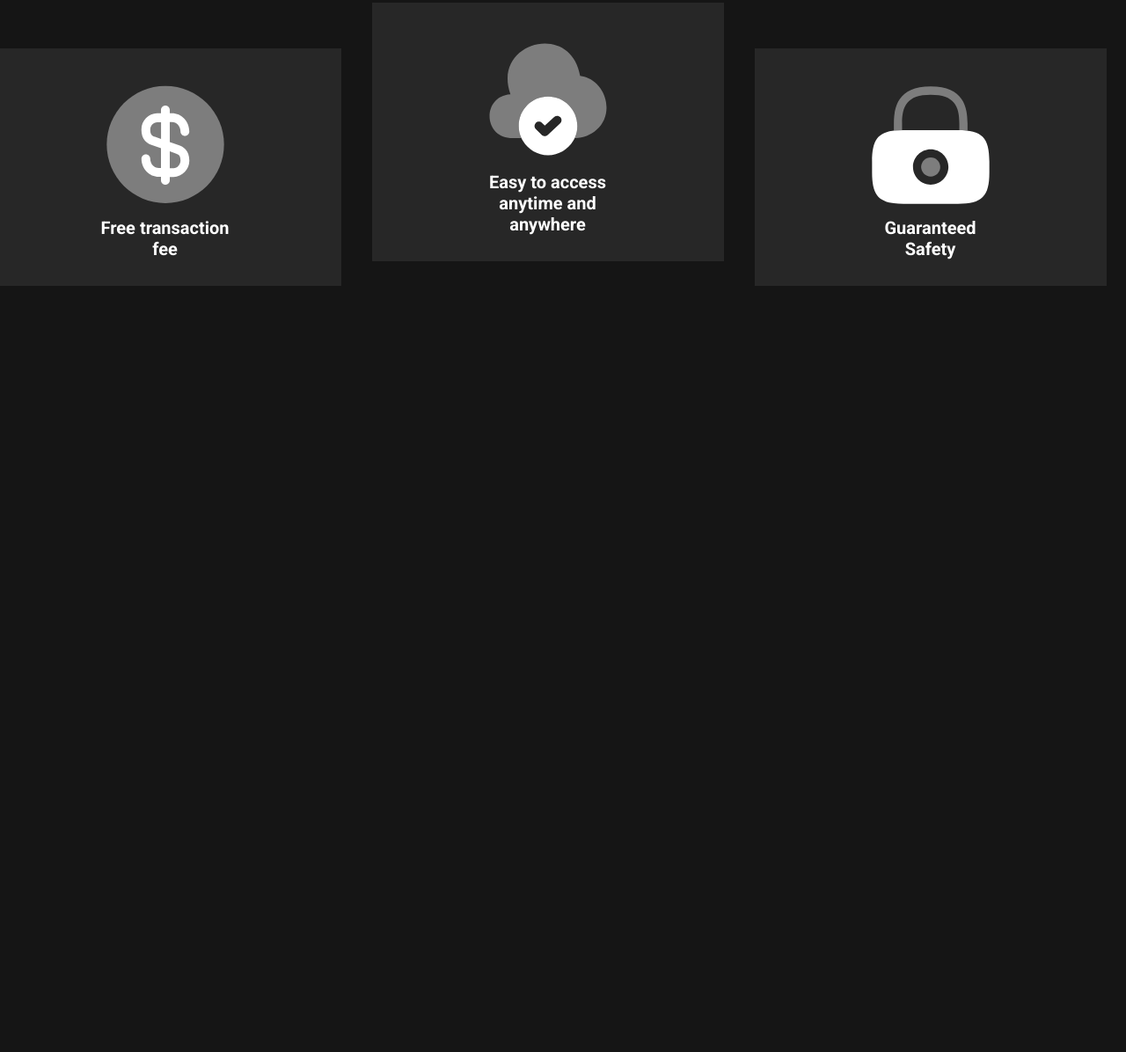
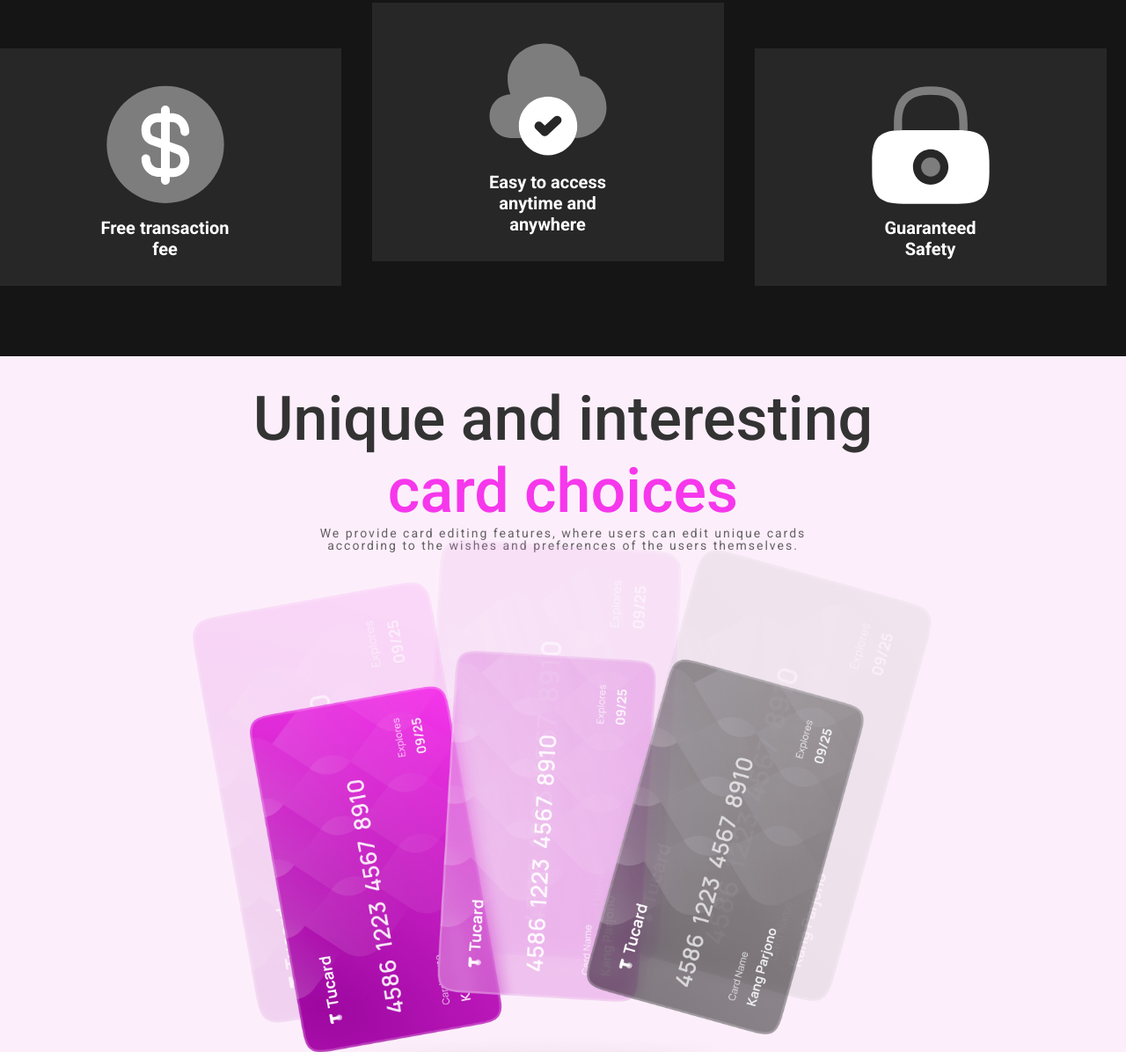
Before and after one commit to kalppatel83/credit-card-landing-page, a plain HTML site: page index.html in a window 1280 px wide. Shown: the part 1183-2379 px from the top of the page at 88% size. Before the commit the page ends 1588 px from the top, so only its background shows below. Drawn offline with Linux system fonts and the light colour scheme.

Commit message:
vcard-section-pushed

```diff
--- a/index.html
+++ b/index.html
@@ -111,5 +111,18 @@
         <h3 class="transaction-card-title">Guaranteed Safety</h3>
       </div>
     </section>
+
+    <section class="card-choice-section">
+      <h1 class="card-choice-title">
+        Unique and interesting <br />
+        <span class="card-choice-span"> card choices</span>
+      </h1>
+      <p class="card-choice-para">
+        We provide card editing features, where users can edit unique cards
+        <br />
+        according to the wishes and preferences of the users themselves.
+      </p>
+      <img src="./images/VCards.png" alt="" />
+    </section>
   </body>
 </html>
--- a/style.css
+++ b/style.css
@@ -148,3 +148,29 @@ nav ul li {
   color: #fff;
   font-size: 2rem;
 }
+
+.card-choice-section {
+  background-color: #fceffb;
+  margin: 0 auto;
+  text-align: center;
+}
+.card-choice-title {
+  font-size: 7rem;
+  color: #333;
+  text-align: center;
+  font-weight: 500;
+  padding-top: 30px;
+}
+.card-choice-span {
+  color: #f637ec;
+}
+.card-choice-para {
+  color: #646064;
+  font-size: 1.4rem;
+  letter-spacing: 2px;
+  line-height: 1;
+}
+.card-choice-section > img {
+  max-width: 850px;
+  margin-top: -15px;
+}
```
